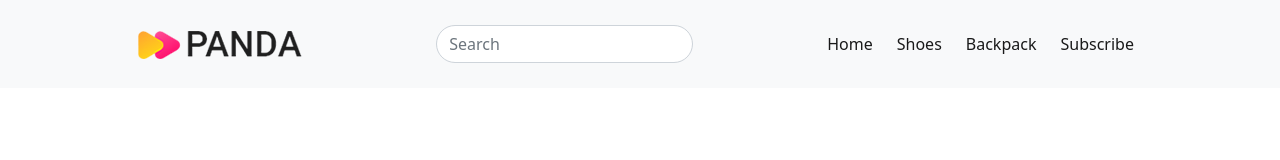
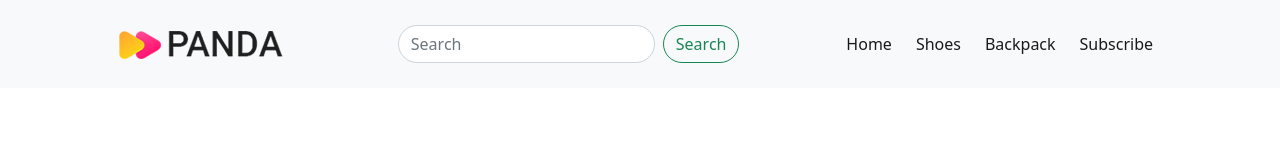
Before and after one commit to shahriarkasem/module-14.panda-ecommerce, a plain HTML site: page index.html in a window 1280 px wide. Drawn offline with Linux system fonts and the light colour scheme.

Commit message:
last navbar commit for today

```diff
--- a/index.html
+++ b/index.html
@@ -26,6 +26,7 @@
                     <form class="d-flex">
                         <input class="form-control me-2 rounded-pill" type="search" placeholder="Search"
                             aria-label="Search">
+                        <button class="btn btn-outline-success rounded-pill" type="submit">Search</button>
                     </form>
                 </div>
                 <div>
```
